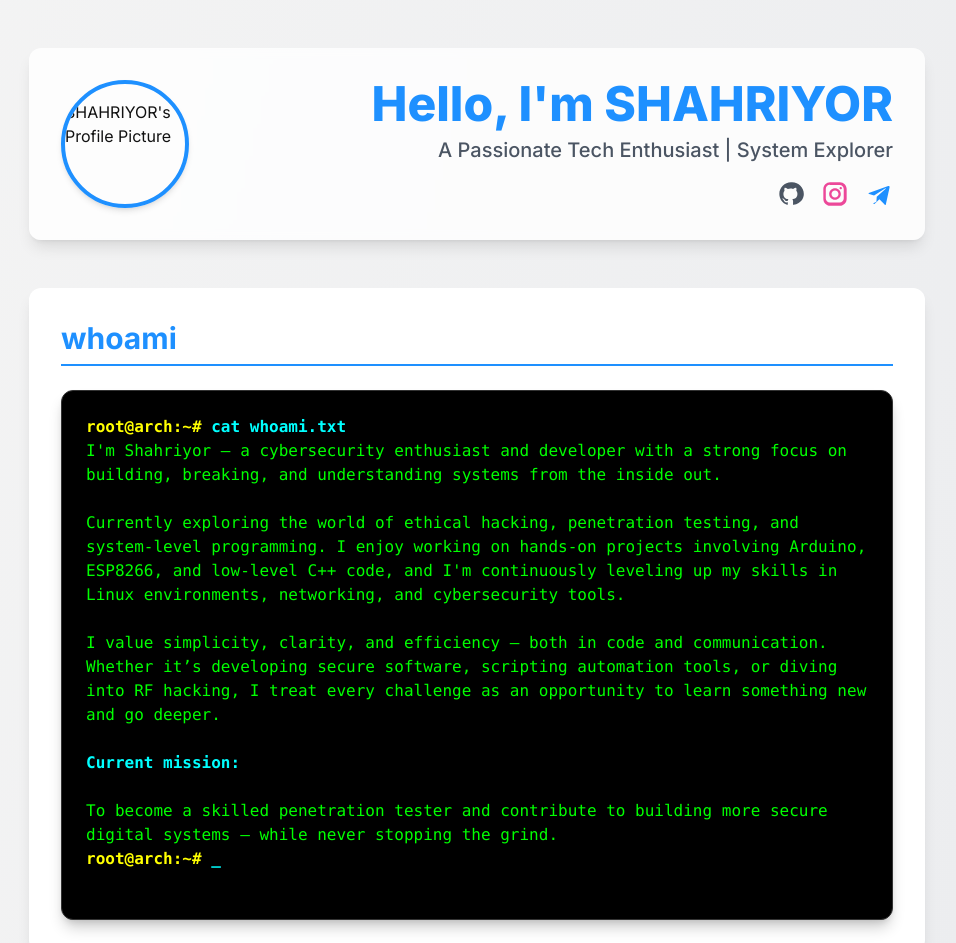
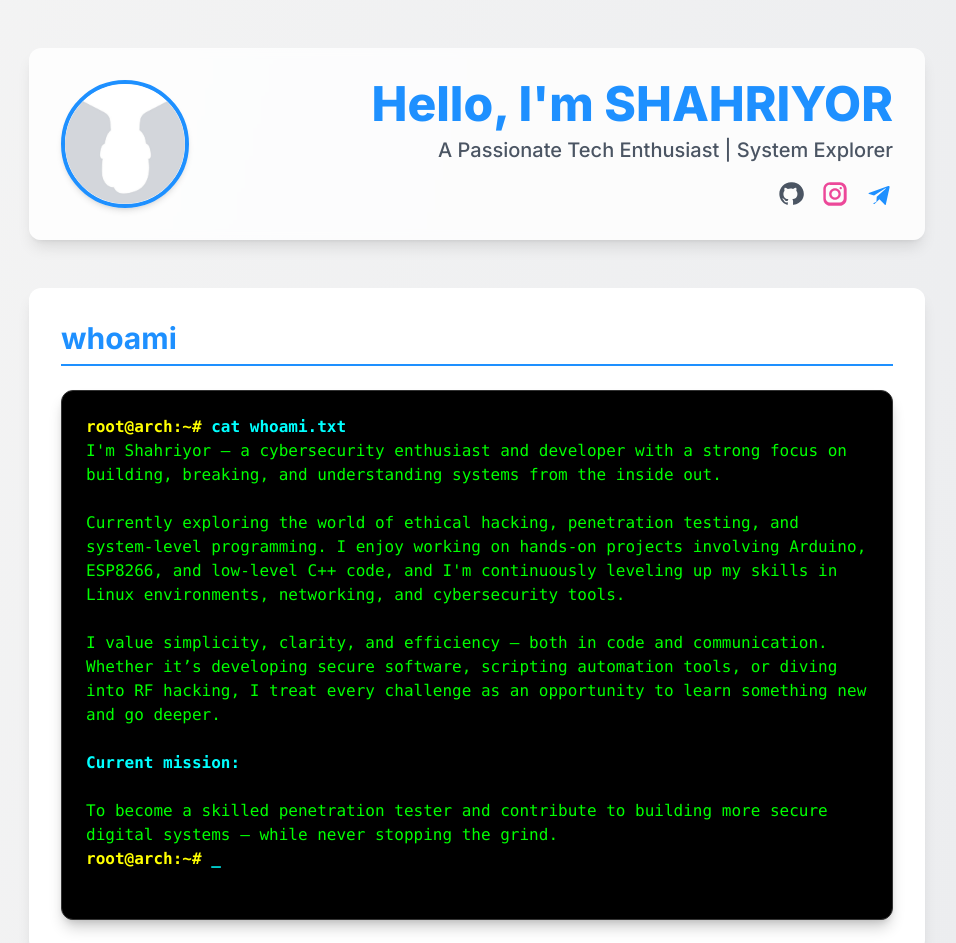
Before and after one commit to uckix/uckix.github.io, a plain HTML site: page index.html in a window 1280 px wide. Shown: the top 943 px of the page, without its empty margins (163-1119 px from the left). Drawn offline with nearby package versions, Linux system fonts and the light colour scheme.

Commit message:
Update index.html

```diff
--- a/index.html
+++ b/index.html
@@ -83,7 +83,7 @@
         <header class="w-full max-w-4xl bg-white/80 dark:bg-[#1a2b4b]/80 backdrop-blur-sm shadow-lg dark:shadow-xl rounded-xl p-6 sm:p-8 mb-12 flex flex-col sm:flex-row items-center sm:justify-between gap-6 sm:gap-0 transition-all duration-300" data-aos="fade-down">
             <!-- Image now has margin-bottom on mobile, which disappears on larger screens -->
             <div class="flex-shrink-0">
-                <img src="image.jpg" alt="SHAHRIYOR's Profile Picture" class="w-28 h-28 md:w-32 md:h-32 rounded-full object-cover border-4 border-[#1e90ff] dark:border-[#00ffff] shadow-md transform hover:scale-110 transition-transform duration-300">
+                <img src="pfpups.jpg" alt="SHAHRIYOR's Profile Picture" class="w-28 h-28 md:w-32 md:h-32 rounded-full object-cover border-4 border-[#1e90ff] dark:border-[#00ffff] shadow-md transform hover:scale-110 transition-transform duration-300">
             </div>
             <!-- Text container is now centered on mobile, right-aligned on larger screens -->
             <div class="text-center sm:text-right flex-grow sm:pl-8">
```
